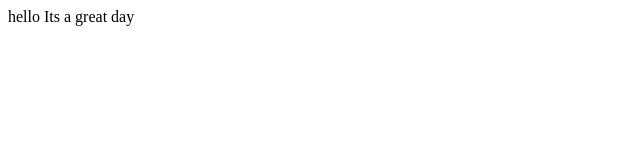
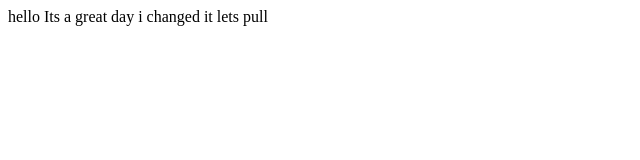
Before and after one commit to jiya866/SampleApp, a plain HTML site: page index.html in a window 1280 px wide. Shown: the whole page, without its empty margins (0-640 px from the left). Drawn offline with Linux system fonts and the light colour scheme.

Commit message:
Update index.html

```diff
--- a/index.html
+++ b/index.html
@@ -5,5 +5,6 @@
 
     <body>
         hello Its a great day
+        i changed it lets pull
     </body>
 </html>
```
